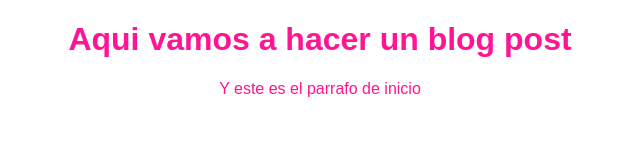
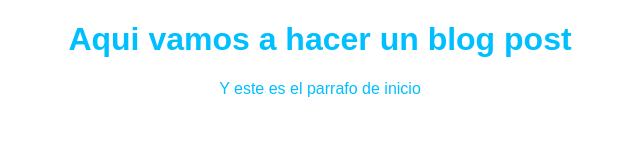
Before and after one commit to Rikmanu/hyperblog2, a plain HTML site: page blogpost.html in a window 1280 px wide. Shown: the whole page, without its empty margins (320-960 px from the left). Drawn offline with Linux system fonts and the light colour scheme.

Commit message:
Cambio de color css

```diff
--- a/estilos.css
+++ b/estilos.css
@@ -1,5 +1,5 @@
  body{
-     color: deeppink;
+     color: deepskyblue;
      text-align: center;
      font-family: Arial, Helvetica, sans-serif;
  }
```
